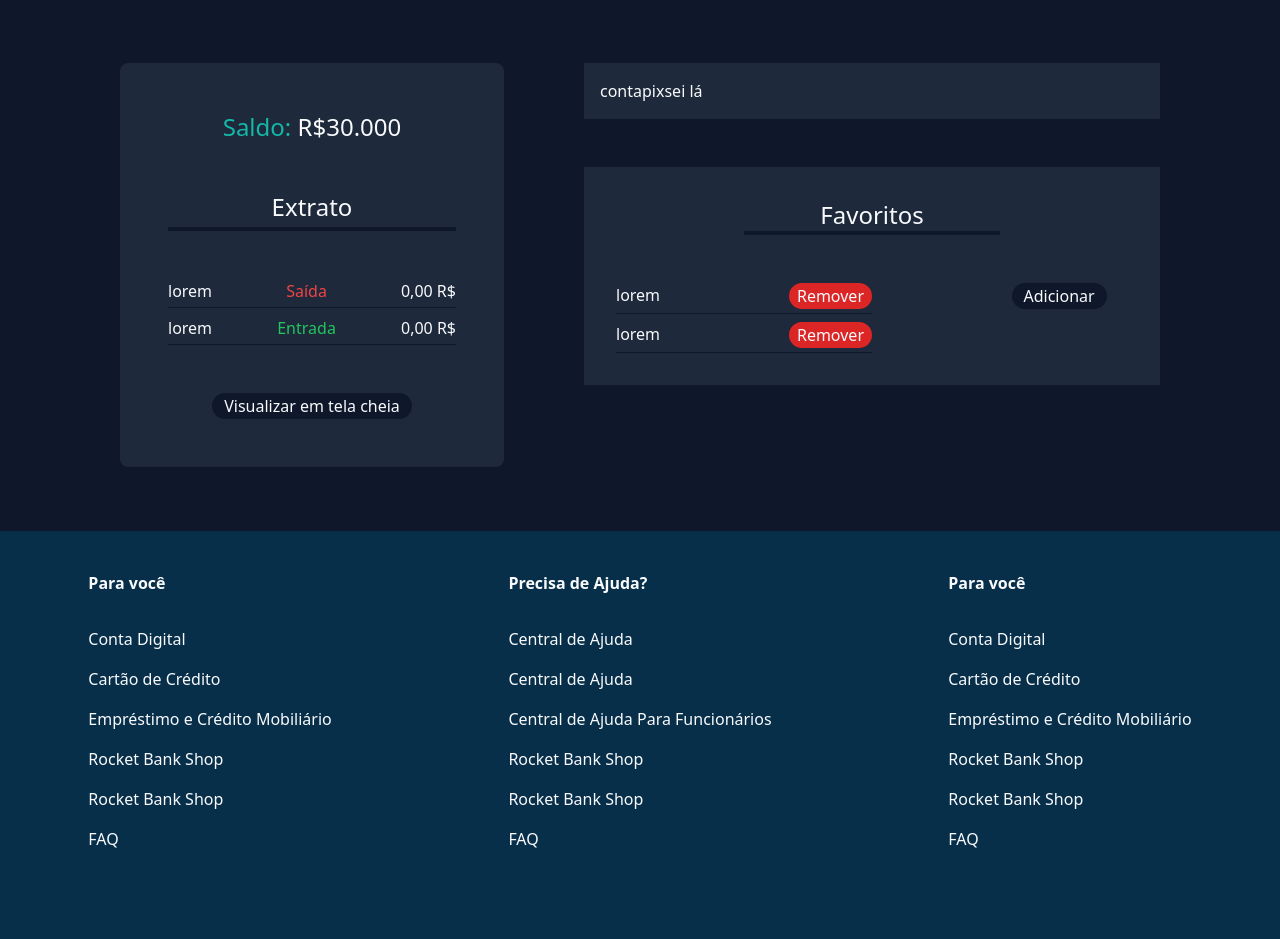
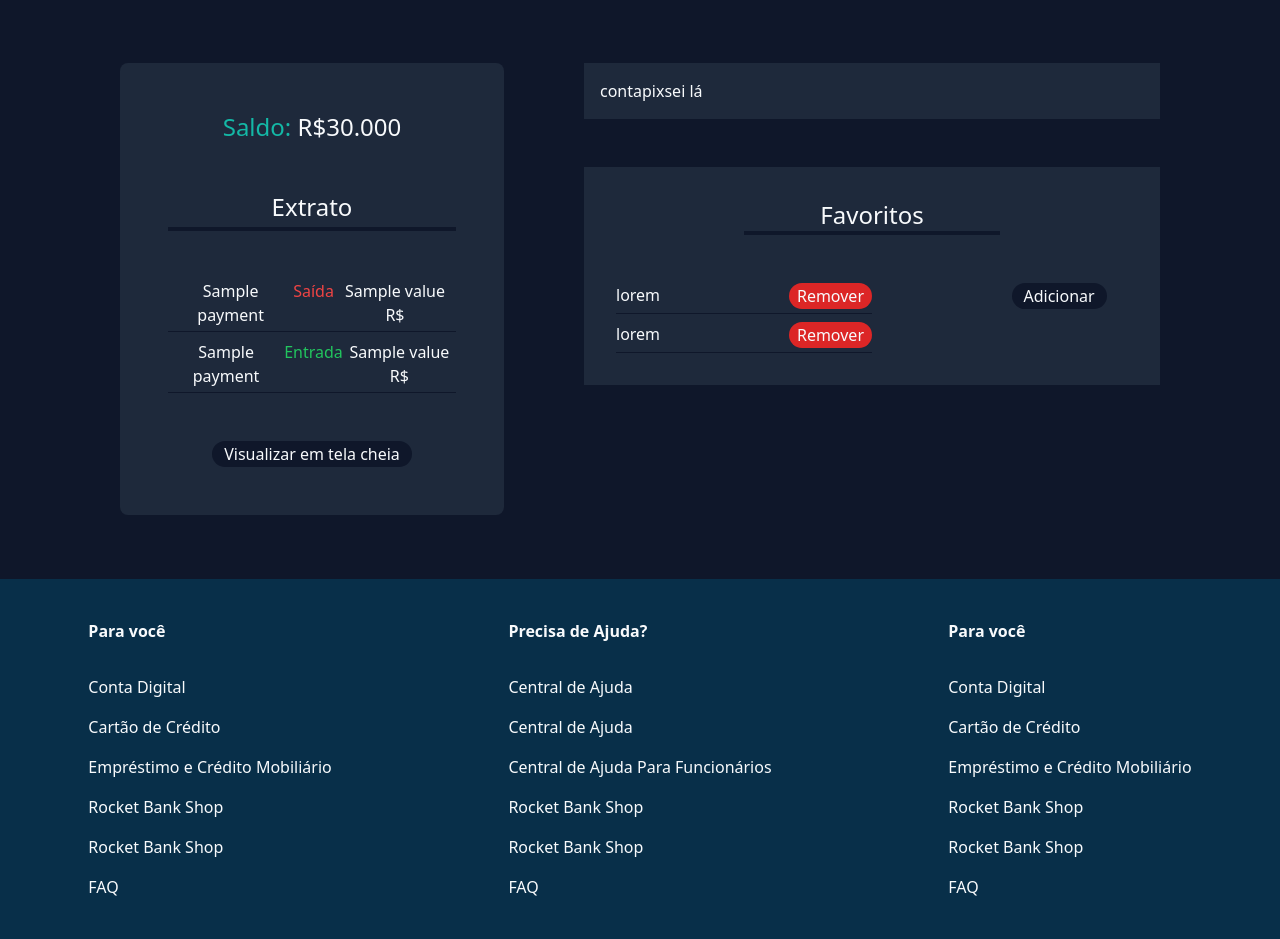
Before and after one commit to Adryan1928/Projeto-Final-Autoria-BD, a Flask app: page /pagamentos/1/ in a window 1280 px wide. Shown: the part 57-996 px from the top of the page. Before the commit the page ends 905 px from the top, so only its background shows below. Run offline with Flask 3, Linux system fonts and the light colour scheme; a database or web service that is not in the repository returns one stand-in record (values such as "Sample title"); some libraries are stand-ins or nearby versions.

Commit message:
Visualização dos pagamentos

```diff
--- a/controllers/users.py
+++ b/controllers/users.py
@@ -29,7 +29,7 @@ def signup():
         user = User(data)
 
         if not user.is_unique():
-            flash('Email já cadastrado', category='error')
+            flash('Email ou CPF já cadastrado.', category='error')
             return render_template('signup.html')
         else:
             user.save()
--- a/main.py
+++ b/main.py
@@ -1,6 +1,7 @@
 import os
 from flask import Flask, render_template, request
 from controllers.users import auth
+import utils
 
 
 app = Flask(__name__)
@@ -13,12 +14,13 @@ def index():
 
 @app.route('/pagamentos/<int:id>/')
 def pagamentos(id):
-
-    return render_template('pagamentos.html', post = id)
+    payments = utils.getPayments(id)
+    return render_template('pagamentos.html', post = id, posts = payments)
 
 @app.route('/extrato/<int:id>/')
 def extrato(id):
-    return render_template('extrato.html')
+    payments = utils.getPayments(id)
+    return render_template('extrato.html', posts=payments)
 
 @app.route('/pix/', methods=['GET', 'POST'])
 def pix():
--- a/templates/pagamentos.html
+++ b/templates/pagamentos.html
@@ -17,22 +17,30 @@
 
             <div>
                 <ul class="flex flex-col gap-2">
+                    {% if posts %}
+                        {% for saida in posts['Saidas'] %}
                             <li>
                                 <div class="flex justify-between mb-1">
-                            <p>lorem</p>
+                                    <p>{{saida['name']}}</p>
                                     <p class="text-red-500">Saída</p>
-                            <p>0,00 R$</p>
+                                    <p>{{saida['value']}} R$</p>
                                 </div>
                                 <div class="w-full h-px bg-slate-900"></div>
                             </li>
+                        {% endfor %}
+                        {% for entrada in posts['Entradas'] %}
                             <li>
                                 <div class="flex justify-between mb-1">
-                            <p>lorem</p>
+                                    <p>{{entrada['name']}}</p>
                                     <p class="text-green-500">Entrada</p>
-                            <p>0,00 R$</p>
+                                    <p>{{entrada['value']}} R$</p>
                                 </div>
                                 <div class="w-full h-px bg-slate-900"></div>
                             </li>
+                        {% endfor %}
+                    {% else %}
+                            <p>Nenhum pagamento foi realizado</p>
+                    {% endif %}
                 </ul>
             </div>
             <div>
--- a/utils.py
+++ b/utils.py
@@ -1,21 +1,20 @@
 from models.utils import transaction
+from datetime import datetime
 
 @transaction
-def getPayments(cursor, id):
-    cursor.execute('SELECT * FROM payment WHERE receiver_id = {}'.format(id))
+def getPayments(id, cursor):
+    cursor.execute('SELECT * FROM payment INNER JOIN person ON payment.sender_id =person.id WHERE receiver_id = {}'.format(id))
     Entredas = cursor.fetchall()
 
-    cursor.execute('SELECT * FROM payment WHERE sender_id = {}'.format(id))
+    cursor.execute('SELECT * FROM payment INNER JOIN person ON payment.receiver_id = person.id WHERE sender_id = {}'.format(id))
     Saidas = cursor.fetchall()
 
     payments = {'Entradas': Entredas, 'Saidas': Saidas}
     return payments
 
-def payment(receiver_id,sender_id,value):
-    cursor = conn.cursor(cursor_factory = psycopg2.extras.RealDictCursor)
-    cursor.execute('INSERT INTO payment(sender_id,receiver_id,value,date) VALUES({0},{1},{2},{3})'.format(sender_id,receiver_id,value,date.today()))
-    cursor.execute('UPDATE SET stored_value=stored_value + value WHERE receiver_id=id'.format(value))
-    cursor.execute('UPDATE SET stored_value=stored_value - value WHERE sender_id=id)'.format(value))
-    print("payment done!")
-    conn.commit()
-    cursos.close()
+#Tem que testar essa função
+@transaction
+def setPayment(cursor,receiver_id,sender_id,value):
+    cursor.execute('INSERT INTO payment(sender_id,receiver_id,value,date) VALUES({0},{1},{2},{3})'.format(sender_id,receiver_id,value,datetime.today()))
+    cursor.execute('UPDATE SET stored_value=stored_value + {} WHERE receiver_id=id'.format(value))
+    cursor.execute('UPDATE SET stored_value=stored_value - {} WHERE sender_id=id)'.format(value))
```
Lines whose indentation alone changed are shown as unchanged.
